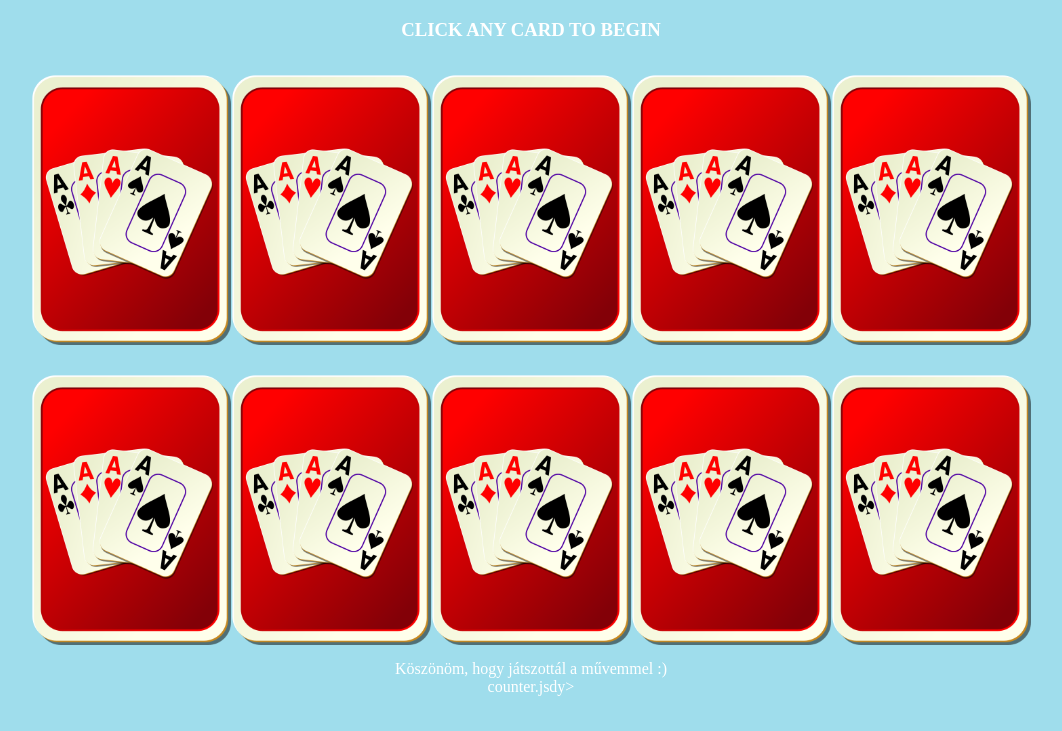
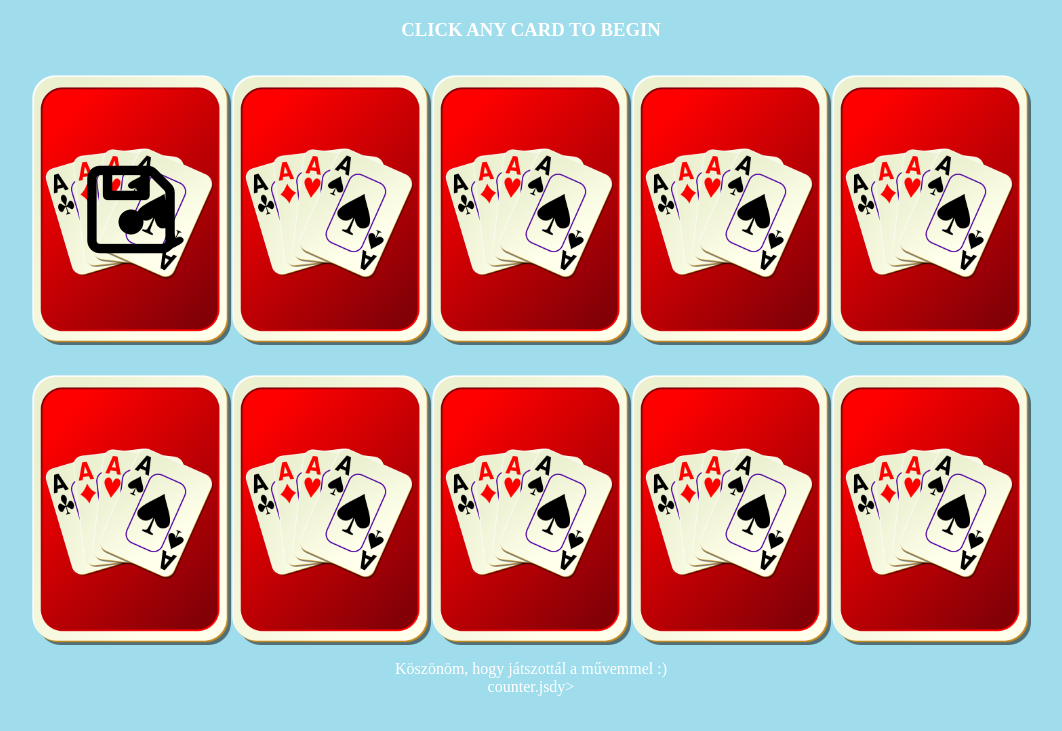
Before and after one commit to Ngab0r/pair-game, a plain HTML site: page index.html in a window 1280 px wide. Shown: the part 69-800 px from the top of the page, without its empty margins (117-1179 px from the left). Drawn offline with Linux system fonts and the light colour scheme.

Commit message:
add font-awesome

```diff
--- a/css/main.css
+++ b/css/main.css
@@ -14,6 +14,12 @@ body {
   justify-content: center;
   display: flex;
   width: 100%;
+}
+
+i {
+  font-size: 100px !important;
+  /* width: 80%; */
+  /* height: 80%; */
 }
 
 .card {
--- a/index.html
+++ b/index.html
@@ -6,6 +6,7 @@
     <meta name="viewport" content="width=device-width, initial-scale=1.0">
     <title>Document</title>
     <link rel="stylesheet" href="./css/main.css">
+    <link rel="stylesheet" href="./node_modules/font-awesome/css/font-awesome.min.css">
 </head>
 
 <body>
@@ -22,7 +23,7 @@
         <section>
             <div class="cards">
                 <div class="cards__row">
-                    <div class="card card--back"></div>
+                    <div class="card card--back"><i class="fa fa-save"></i></div>
                     <div class="card card--back"></div>
                     <div class="card card--back"></div>
                     <div class="card card--back"></div>
--- a/js/pair-game.js
+++ b/js/pair-game.js
@@ -9,4 +9,6 @@ const addAllEvent = () => {
     );
 }
 
+const iconArray = ['save', 'caret-right', 'envelope', 'paper'];
+
 (() => addAllEvent())();
```
Also changed, not shown: package-lock.json (added).
